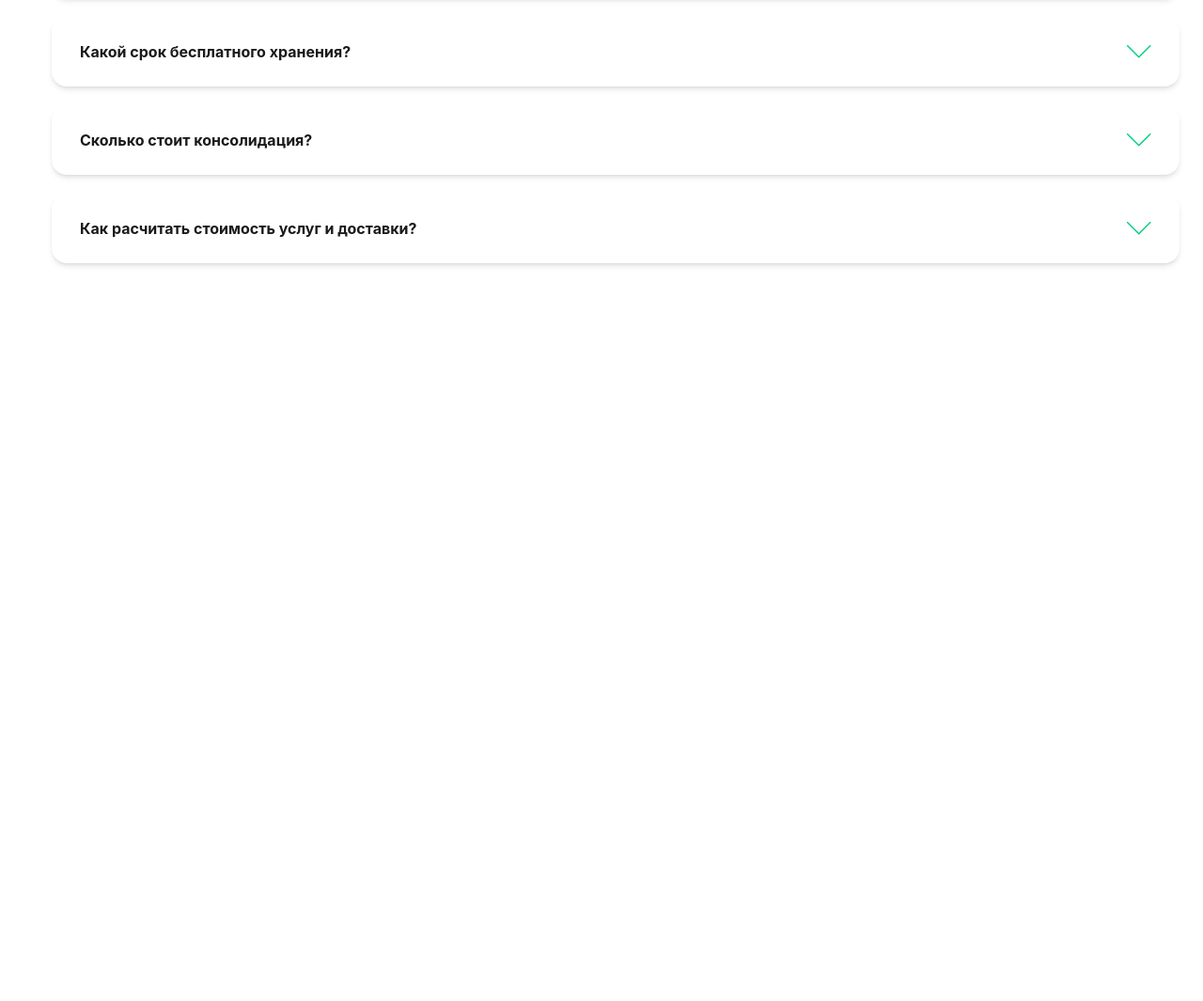
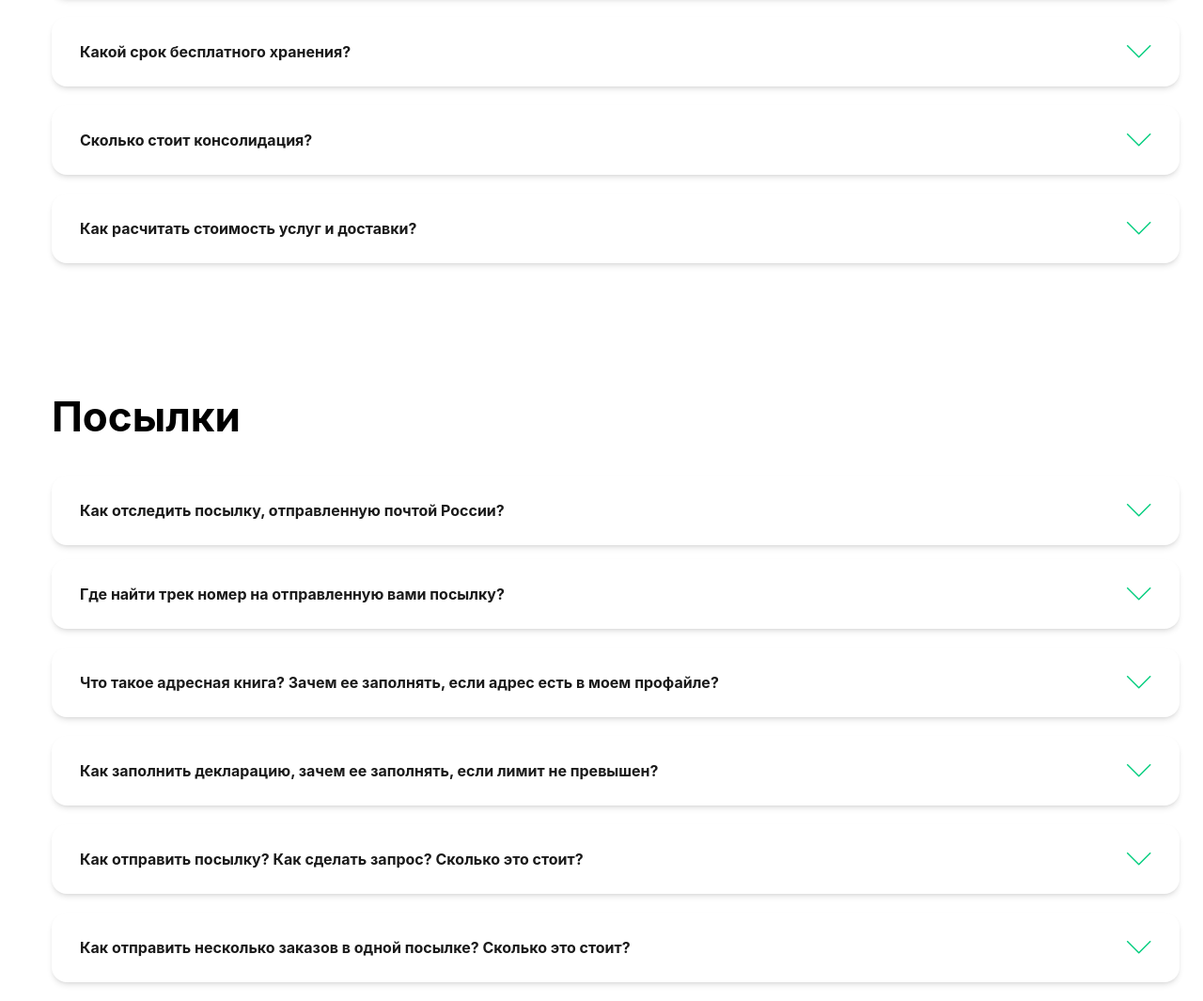
Before and after one commit to zargulak11-hash/bonus, a website: page src/main4.html in a window 1280 px wide. Shown: the part 4124-5189 px from the top of the page at 94% size. Before the commit the page ends 4424 px from the top, so only its background shows below. Drawn offline with nearby package versions, Linux system fonts and the light colour scheme; files that its build step writes are made by us from their sources.

Commit message:
section7_main4

```diff
--- a/src/main4.html
+++ b/src/main4.html
@@ -205,5 +205,32 @@
   </div>
 
 </section>
+<section class="max-w-[1200px] m-auto px-[15px]  mt-[60px] lg:mt-[130px]">
+        <h1 class="font-[700] text-[20px] lg:text-[44px] mb-[30px]">Посылки</h1>
+  <div class="w-full lg:w-[1200px] bg-white shadow-md rounded-[16px] p-[20px] lg:p-[25px_30px] flex justify-between items-center mb-[15px] ">
+    <p class="font-bold text-[14px] lg:text-[16px] text-[#1a1a1a] pr-[10px]">Как отследить посылку, отправленную почтой России?</p>
+    <img src="./images/Vector 50.png" alt="">
+  </div>
+  <div class="w-full lg:w-[1200px] bg-white shadow-md rounded-[16px] p-[20px] lg:p-[25px_30px] flex justify-between items-center mb-[20px] ">
+    <p class="font-bold text-[14px] lg:text-[16px] text-[#1a1a1a] pr-[10px]">Где найти трек номер на отправленную вами посылку?</p>
+    <img src="./images/Vector 50.png" alt="">
+  </div>
+  <div class="w-full lg:w-[1200px] bg-white shadow-md rounded-[16px] p-[20px] lg:p-[25px_30px] flex justify-between items-center mb-[20px] ">
+    <p class="font-bold text-[14px] lg:text-[16px] text-[#1a1a1a] pr-[10px]">Что такое адресная книга? Зачем ее заполнять, если адрес есть в моем профайле?</p>
+    <img src="./images/Vector 50.png" alt="">
+  </div>
+  <div class="w-full lg:w-[1200px] bg-white shadow-md rounded-[16px] p-[20px] lg:p-[25px_30px] flex justify-between items-center mb-[20px] ">
+    <p class="font-bold text-[14px] lg:text-[16px] text-[#1a1a1a] pr-[10px]">Как заполнить декларацию, зачем ее заполнять, если лимит не превышен?</p>
+    <img src="./images/Vector 50.png" alt="">
+  </div>
+  <div class="w-full lg:w-[1200px] bg-white shadow-md rounded-[16px] p-[20px] lg:p-[25px_30px] flex justify-between items-center mb-[20px] ">
+    <p class="font-bold text-[14px] lg:text-[16px] text-[#1a1a1a] pr-[10px]">Как отправить посылку? Как сделать запрос? Сколько это стоит?</p>
+    <img src="./images/Vector 50.png" alt="">
+  </div>
+  <div class="w-full lg:w-[1200px] bg-white shadow-md rounded-[16px] p-[20px] lg:p-[25px_30px] flex justify-between items-center mb-[20px] ">
+    <p class="font-bold text-[14px] lg:text-[16px] text-[#1a1a1a] pr-[10px]">Как отправить несколько заказов в одной посылке? Сколько это стоит?</p>
+    <img src="./images/Vector 50.png" alt="">
+  </div>
+</section>
 </body>
 </html>
```
